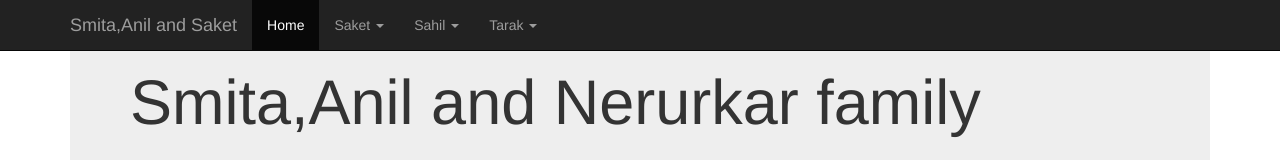
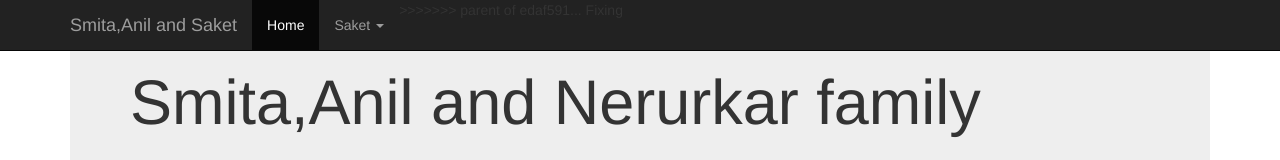
Before and after one commit to AnilNerurkar/anilnerurkar.github.io, a plain HTML site: page index.html in a window 1280 px wide. Shown: the top 160 px of the page. Drawn offline with nearby package versions, Linux system fonts and the light colour scheme.

Commit message:
Revert "Fixing"
This reverts commit edaf591254b11b06182d76a82afb235381cb5d13.

# Conflicts:
#	index.html

```diff
--- a/index.html
+++ b/index.html
@@ -31,7 +31,7 @@
                 <li><a href="#photos">Photos</a></li>
               </ul>
             </li>
-
+            <!--
             <li class="dropdown">
               <a class="dropdown-toggle" data-toggle="dropdown" href="#">Sahil
               <span class="caret"></span></a>
@@ -49,7 +49,11 @@
                 <li><a href="#photos">Photos</a></li>
               </ul>
             </li>
+<<<<<<< HEAD
 
+=======
+          -->
+>>>>>>> parent of edaf591... Fixing
           </ul>
         </div>
       </nav>
```
